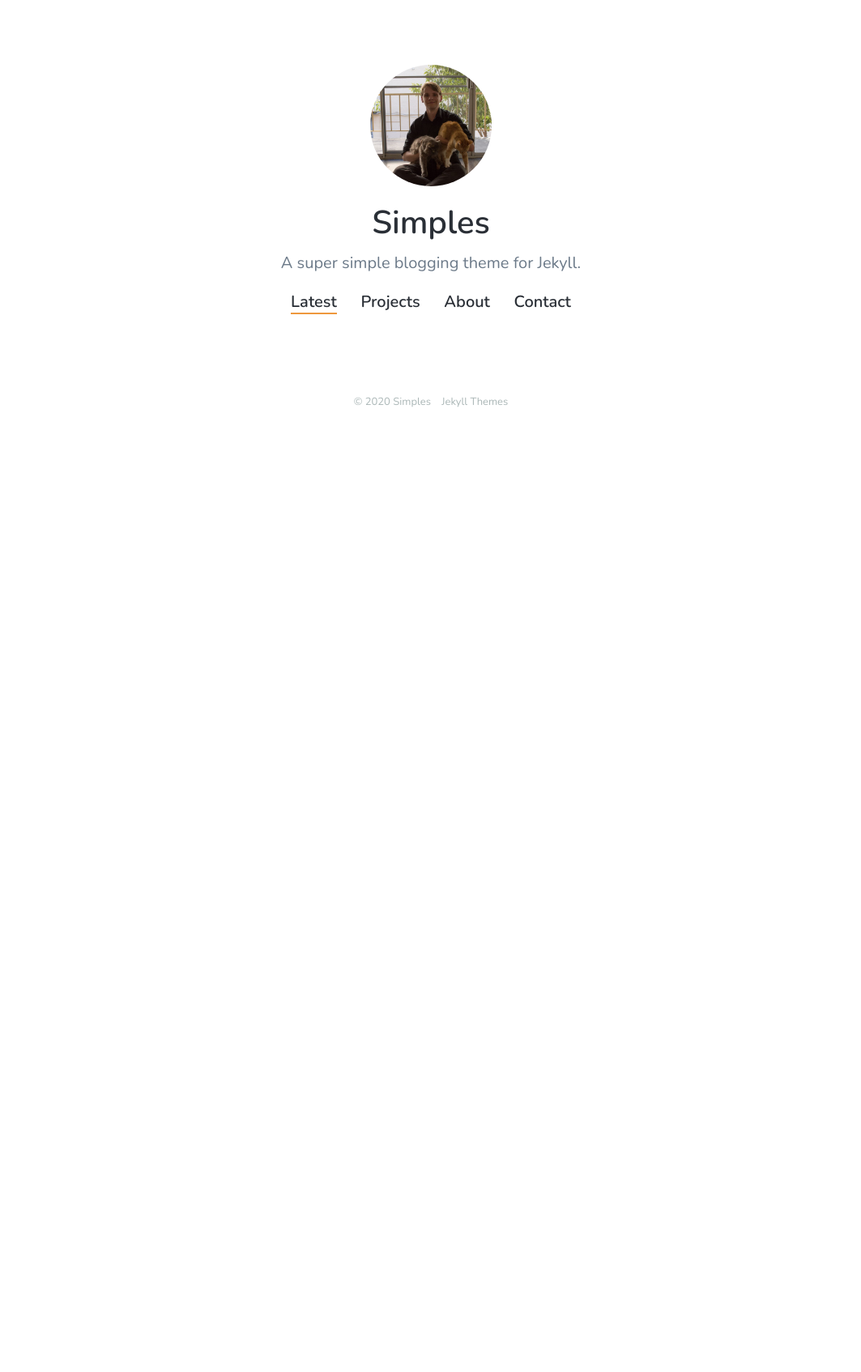
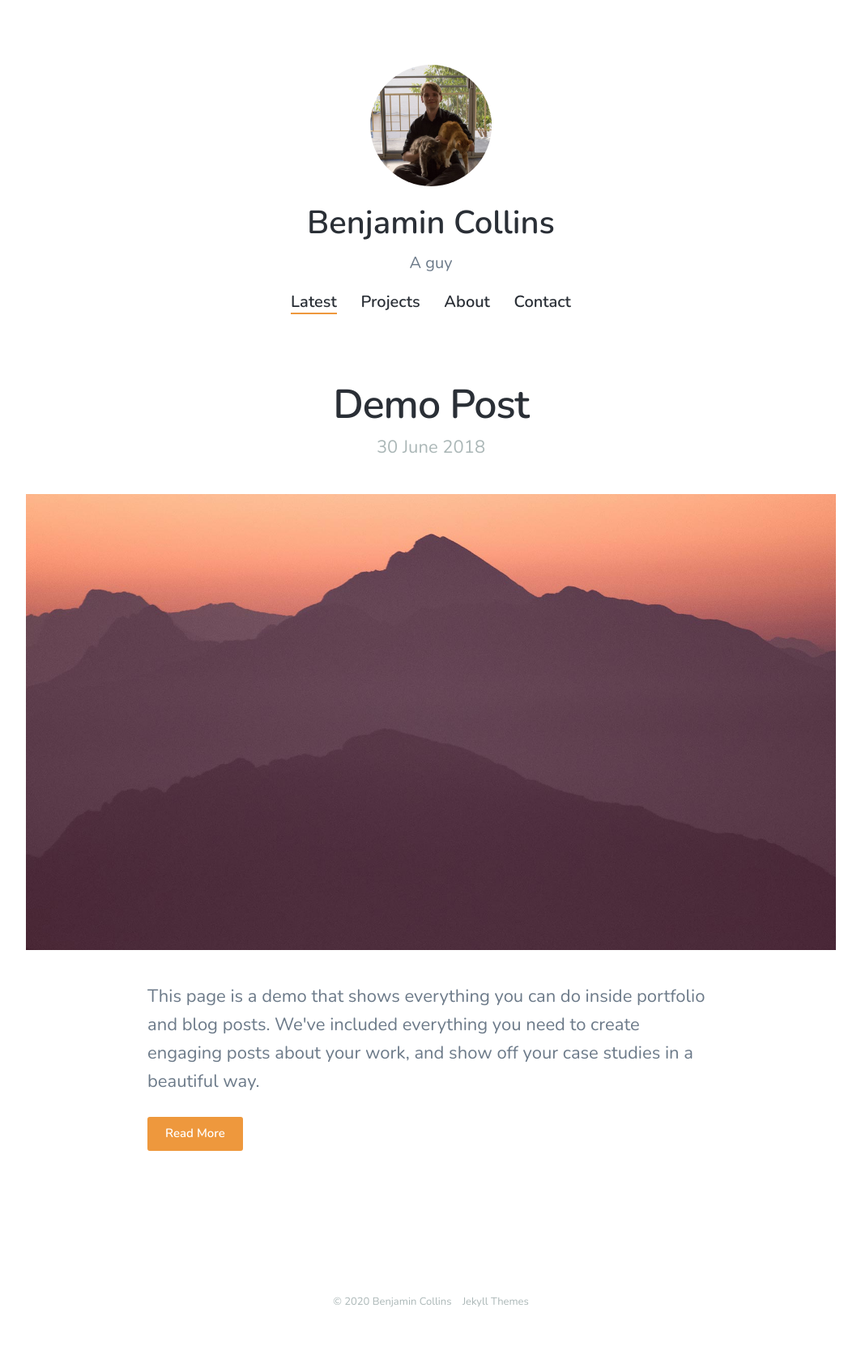
Before and after one commit to brcolli/brcolli.github.io, a Jekyll site: the page built from index.html, in a window 1280 px wide. Shown: the whole page at 81% size, without its empty margins (108-1171 px from the left). Built offline with Jekyll 4.4.1, drawn with Linux system fonts in a browser that asks for light colours; nearby versions of some CDN libraries; the list of posts is cut into pages by our own code; before the commit the page ends 900 px from its top, so only the background shows below that.

Commit message:
settings update

```diff
--- a/_data/settings.yml
+++ b/_data/settings.yml
@@ -1,6 +1,6 @@
 basic_settings:
-  site_title: Simples
-  site_tagline: A super simple blogging theme for Jekyll.
+  site_title: Benjamin Collins
+  site_tagline: A guy
   favicon_image: /images/favicon.png
 
 header_settings:
--- a/index.html
+++ b/index.html
@@ -5,6 +5,35 @@ description: Simples is a super simple blogging theme for Jekyll.
 featured_image: /images/social.jpg
 ---
 
+<section class="listing single">
+
+	<div class="wrap">
+
+		{% for post in paginator.posts %}
+
+		<article class="listing-post">
+
+			<div class="listing-post__header">
+				<h2 class="listing-post__title"><a href="{{ post.url }}">{{ post.title }}</a></h2>
+				<p class="listing-post__subtitle">{{ post.date | date_to_long_string }}</p>
+			</div>
+
+			{% if post.featured_image %}
+			<a href="{{ post.url }}" class="listing-post__image" style="background-image: url({{ post.featured_image  }});"></a>
+			{% endif %}
+
+			<div class="listing-post__content">
+				<p>{{ post.excerpt }}</p>
+				<p><a href="{{ post.url }}" class="button">Read More</a>
+			</div>
+
+		</article>
+
+		{% endfor %}
+
+	</div>
+
+</section>
 
 {% if paginator.total_pages > 1 %}
 
```
